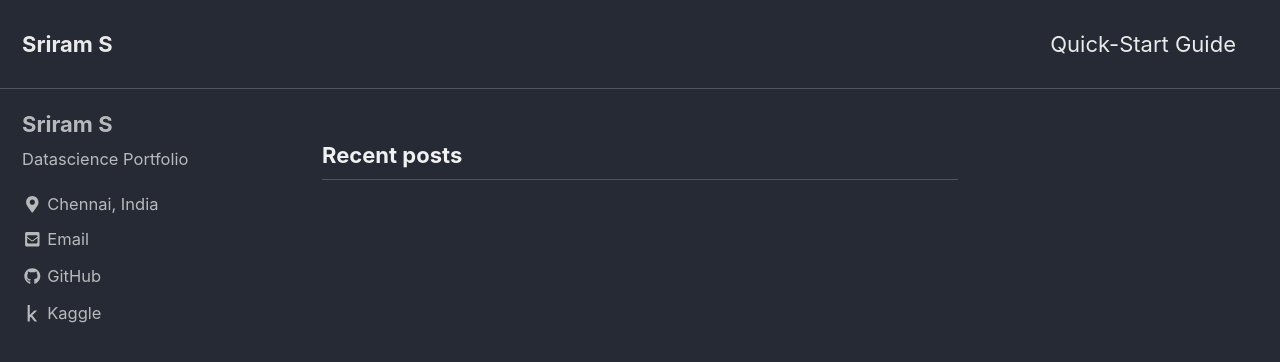
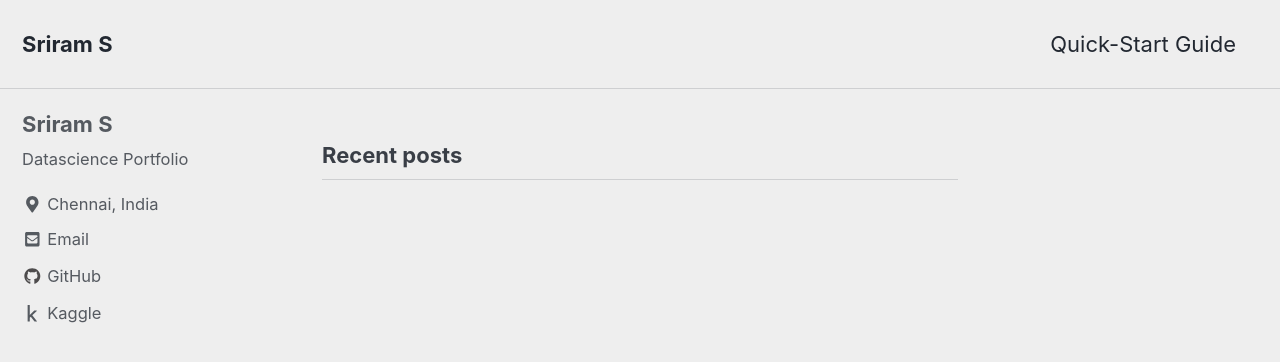
Before and after one commit to simranketha/simranketha.github.io, a Jekyll site: the page built from index.html, in a window 1280 px wide and 900 px high. Shown: the top 362 px of the window. Built offline with Jekyll 4.4.1, drawn with Linux system fonts in a browser that asks for light colours; cached includes are drawn as plain includes; the list of posts is cut into pages by our own code.

Commit message:
Update _config.yml

```diff
--- a/_config.yml
+++ b/_config.yml
@@ -12,7 +12,7 @@
 
 # theme                  : "minimal-mistakes-jekyll"
 # remote_theme           : "mmistakes/minimal-mistakes"
-minimal_mistakes_skin    : "dark" #"default"  "air", "aqua", "contrast", "dark", "dirt", "neon", "mint", "plum", "sunrise"
+minimal_mistakes_skin    : "air" #"default"  "air", "aqua", "contrast", "dark", "dirt", "neon", "mint", "plum", "sunrise"
 
 # Site Settings
 locale                   : "en-US"
```
